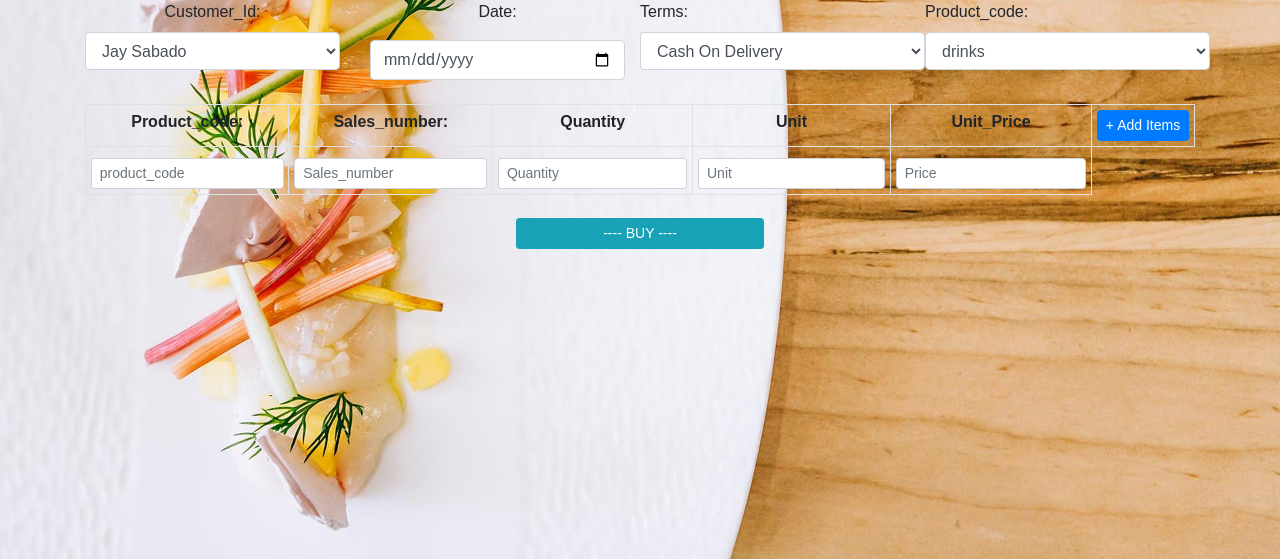
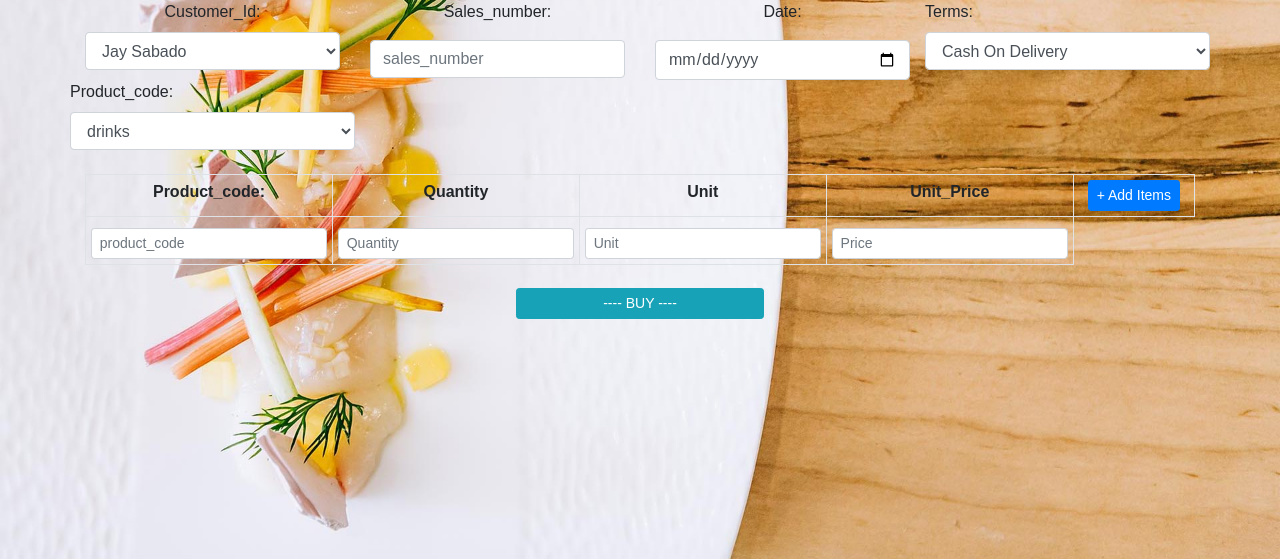
Before and after one commit to c-jayko/Final_Information_System, a PHP site: page /sales_invoice.php in a window 1280 px wide. Shown: the part 149-708 px from the top of the page. Run offline with PHP 8.4, Linux system fonts and the light colour scheme; data comes from the database, SQL or seed files in the repository.

Commit message:
second commit

```diff
--- a/sales_invoice.php
+++ b/sales_invoice.php
@@ -66,6 +66,10 @@
 		</select>
 		</div>
 		<div class="col-sm-3">
+				<label>Sales_number:</label>
+			<input type="text" name="sales_number" equired class="form-control" placeholder="sales_number" required>
+			</div>
+		<div class="col-sm-3">
 				<label>Date:</label>
 			<input type="date" name="date1" equired class="form-control" placeholder="Enter date" required>
 			</div>
@@ -107,7 +111,6 @@
 			<table id="invoice-item-table" class="table table-bordered table-sm">
 									<tr>
 										<th>Product_code:</th>
-										<th>Sales_number:</th>
 										<th>Quantity</th>
 										<th>Unit</th>
  										<th>Unit_Price</th>
@@ -115,10 +118,9 @@
 									</tr>
 									<tr>
 										<td><input type="text" name="products[]" id="product_code1" class="form-control form-control-sm input-sm barcode" placeholder="product_code"/ required></td>
-										<td><input type="text" name="sales[]" id="sales_number1" class="form-control form-control-sm input-sm sales" placeholder="Sales_number"/ required></td>
 										<td><input type="number" min="1" name="quantity[]" id="quantity1" data-srno="1" class="form-control form-control-sm input-sm quantity" placeholder="Quantity" /required></td>
-										<td><input type="text" name="unit[]" id="unit1" data-srno="1" class="form-control form-control-sm  input-sm unit" pattern="[A-Za-z0-9]+" placeholder="Unit"required></td>
-										<td><input type="number" step="0.01" min="0.00" name="price[]" id="price1" data-srno="1" class="form-control form-control-sm input-sm price" placeholder="Price" /required></td>
+										<td><input type="text" name="unit[]" id="unit1" data-srno="1" class="form-control form-control-sm  input-sm unit"  placeholder="Unit"required></td>
+										<td><input type="number" step="0001.00" min="0000.00" name="price[]" id="price1" data-srno="1" class="form-control form-control-sm input-sm price" placeholder="Price" /required></td>
 									</tr>
 								</table>
 								<center>
@@ -135,7 +137,6 @@
 	var count = 1;
 	$(document).on('change','#products', function(){
 		load(count);
-		alert(count);
 	});
 	$(document).on('click','#add_row', function(){
 		count += 1;
@@ -144,9 +145,8 @@
 		var html_code = '';
 		html_code += '<tr id="row_id_'+count+'">';
 		html_code += '<td><input type="text" name="products[]" id="product_code'+count+'" class="form-control form-control-sm input-sm product_code" placeholder="product_code"/></td>';
-		html_code += '<td><input type="text" name="sales_number[]" id="sales_number'+count+'" data-srno="'+count+'" class="form-control form-control-sm input-sm sales_number" placeholder="sales_number"/></td>';
 		html_code += '<td><input type="number" name="quantity[]" min="1" id="quantity'+count+'" data-srno="'+count+'" placeholder="Quantity"  class="form-control form-control-sm nput-sm quantity" /></td>';
-		html_code += '<td><input type="text" name="unit[]" pattern="[A-Za-z]+" title="No number on unit" id="unit'+count+'" placeholder="Unit" data-srno="'+count+'" class="form-control form-control-sm input-sm unit"></td>';
+		html_code += '<td><input type="text" name="unit[]" pattern="[A-Za-z]+" title="unit" id="unit'+count+'" placeholder="Unit" data-srno="'+count+'" class="form-control form-control-sm input-sm unit"></td>';
 		html_code += '<td><input type="number" name="price[]" min="0000.00" step="0000.00" placeholder="price" id="price'+count+'" data-srno="'+count+'" class="form-control form-control-sm input-sm Price"></td>';
 		html_code += '<td><button type="button" name="remove_row" id="'+count+'" class="btn btn-sm btn-danger btn-xs remove_row">Remove</button></td></tr>';
 		$("#invoice-item-table").append(html_code);
@@ -166,7 +166,6 @@
 			success : function(data){
 				for(x in data){
 						$('#product_code'+count).val(data.product_code);
-						$('#sales_number'+count).val(data.sales_number);
 						$('#price'+count).val(data.price);
 						$('#unit'+count).val(data.unit);
 					}
```
Also changed, not shown: insert.php (+11 -15 lines).
